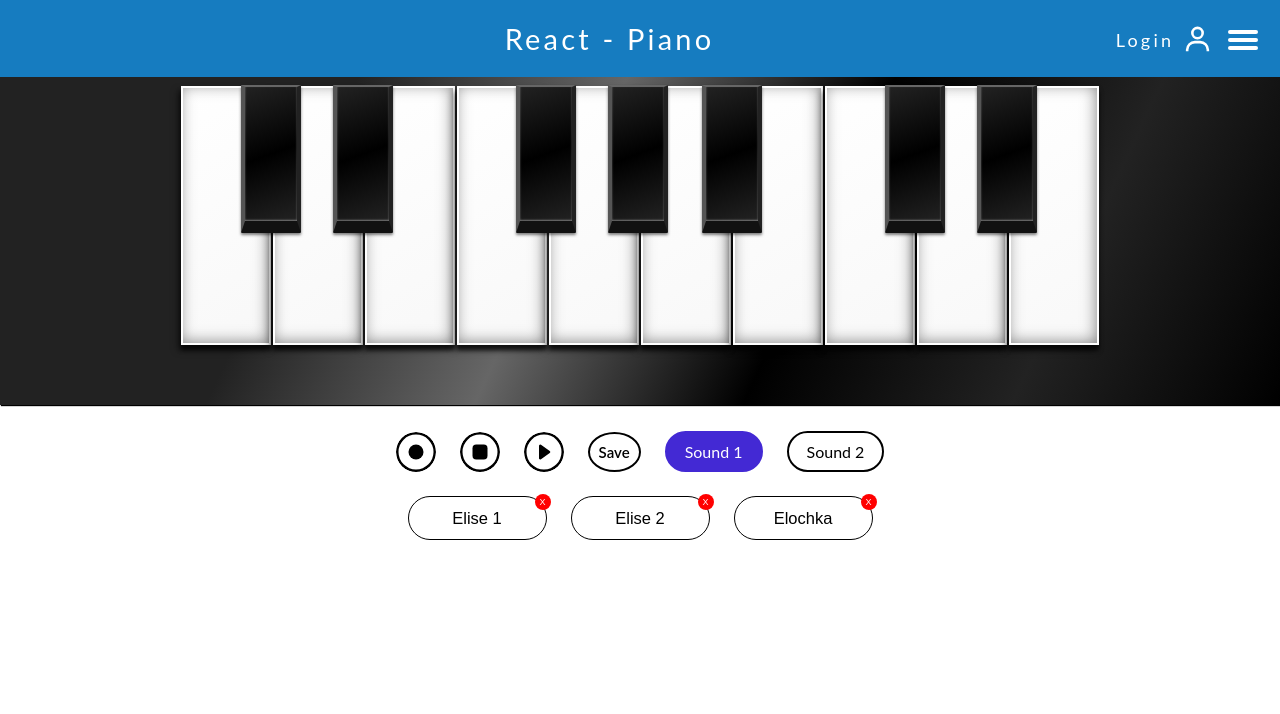
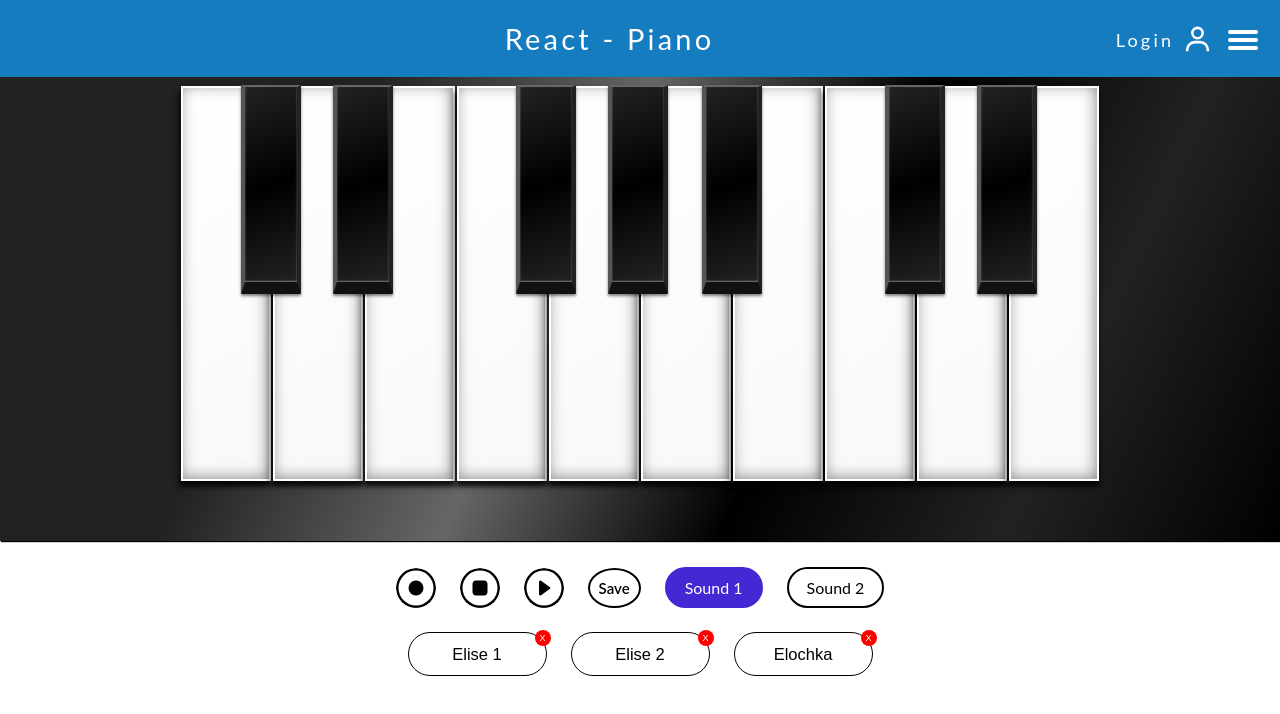
Before and after one commit to mzastsenski/PianoReact, a React (Create React App) app: page / in a window 1280 px wide. Shown: the top 714 px of the page. Built offline with nearby package versions, Linux system fonts and the light colour scheme.

Commit message:
style changed

```diff
--- a/src/pages/Main.jsx
+++ b/src/pages/Main.jsx
@@ -21,9 +21,9 @@ export default function Main() {
   });
 
   const playNote = (e) => {
+    if (keys.indexOf(e.key) < 0 || e.repeat) return;
     let sound = piano1;
     if (soundName === "piano2") sound = piano2;
-    if (keys.indexOf(e.key) < 0 || e.repeat) return;
     sound[e.key].currentTime = 0;
     sound[e.key].play();
     if (isRecord) {
--- a/src/style.sass
+++ b/src/style.sass
@@ -13,7 +13,7 @@ body
   flex-direction: column
 
 .piano
-  height: 41vh
+  height: 58vh
 
 @media (max-width: 1000px)
   html
```
